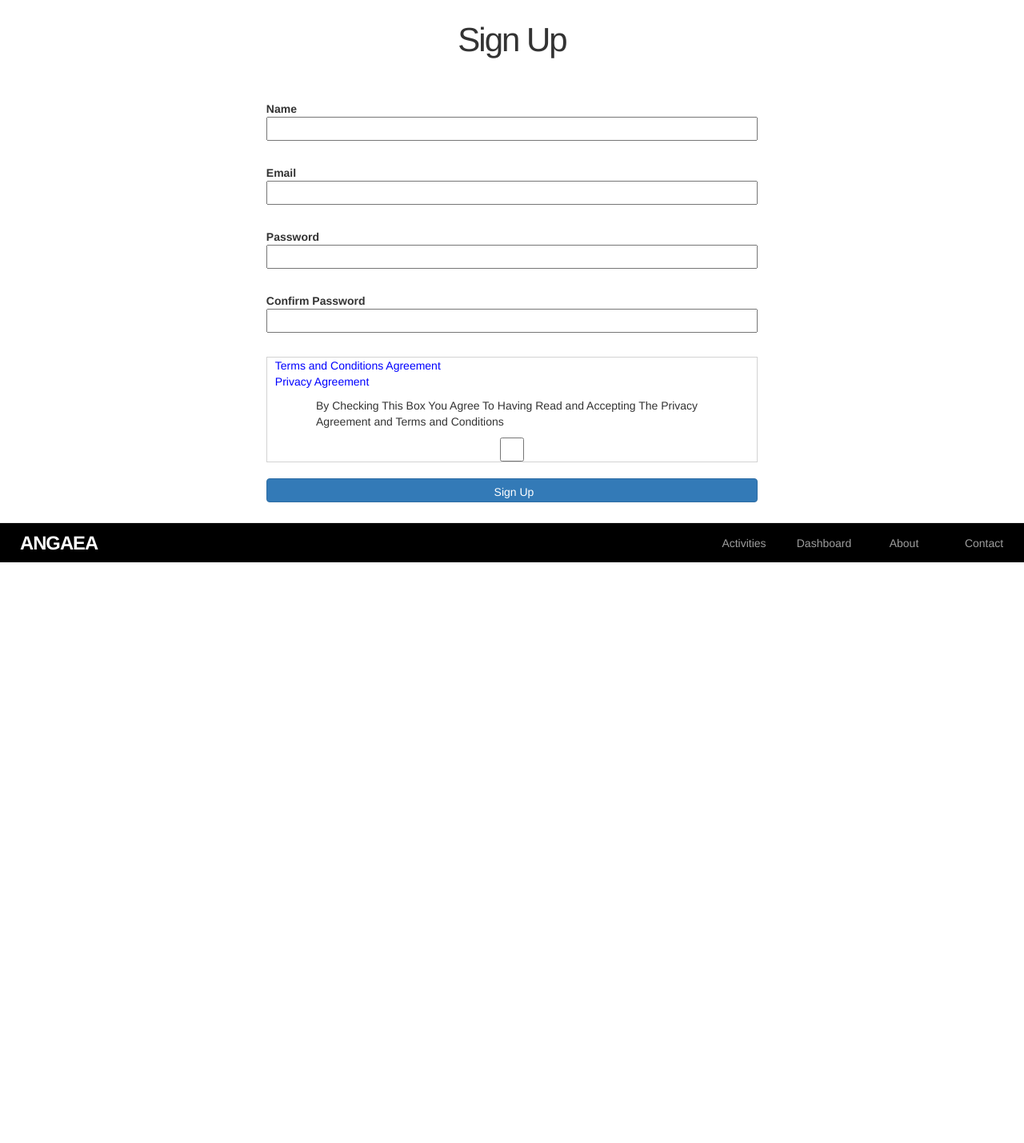
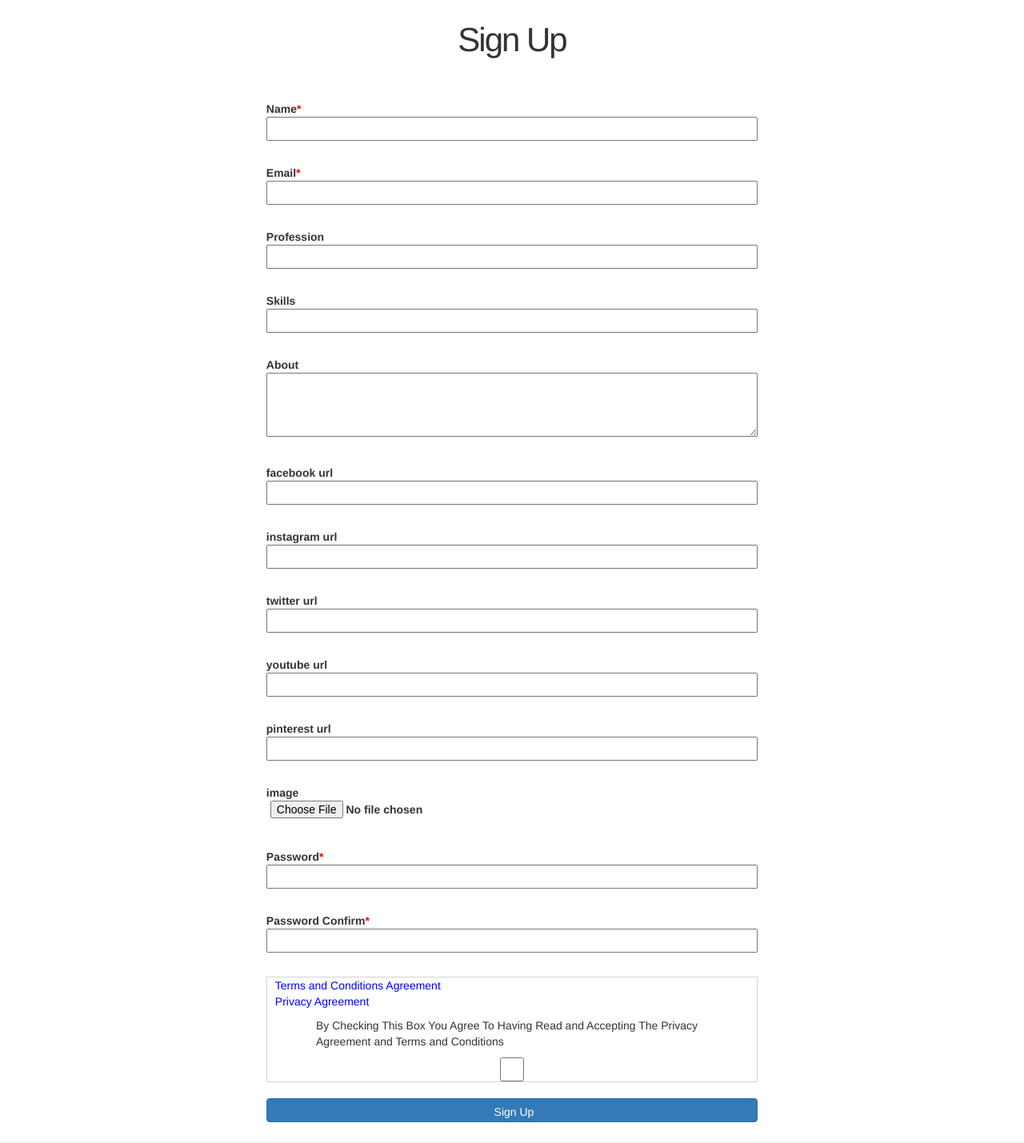
Before and after one commit to alexg622/angaea_heroku, a Rails app: page /signup in a window 1280 px wide. Shown: the part 51-1480 px from the top of the page at 80% size. Before the commit the page ends 800 px from the top, so only its background shows below. Run offline with Rails 7, Linux system fonts and the light colour scheme; style sheets or scripts are compiled from the project's sources; parts of the project's set-up code (start-up, migrations or seed data) failed here and were passed over; some libraries are stand-ins or nearby versions.

Commit message:
Make better

```diff
--- a/app/assets/stylesheets/users_show.scss
+++ b/app/assets/stylesheets/users_show.scss
@@ -12,7 +12,7 @@
 }
 
 .align-elements {
-  width: 100%;
+  width: 1200px;
   display: flex;
   justify-content: flex-end;
   align-items: center;
--- a/app/controllers/activity_tickets_controller.rb
+++ b/app/controllers/activity_tickets_controller.rb
@@ -25,7 +25,7 @@ class ActivityTicketsController < ApplicationController
       if charge.status == "succeeded"
         p "In succeeded ---------------------------"
         @activity_ticket = ActivityTicket.new(user_id: current_user.id, activity_id: @activity.id)
-        if @activity_ticket.save!
+        if @activity_ticket.save
           p "In saved _-----------------------------------------"
           return redirect_to user_path(current_user)
         else
--- a/app/controllers/users_controller.rb
+++ b/app/controllers/users_controller.rb
@@ -25,11 +25,11 @@ class UsersController < ApplicationController
 
  def create
     if user_params[:agree_to_terms] == "true"
-       @user = User.new(agree_to_terms: "true", agree_to_privacy: "true", name: user_params[:name], email: user_params[:email], password: user_params[:password], password_confirmation: user_params[:password_confirmation])
+       @user = User.new(agree_to_terms: "true", agree_to_privacy: "true", password: user_params[:password], password_confirmation: user_params[:password_confirmation], facebook: user_params[:facebook], instagram: user_params[:instagram], twitter: user_params[:twitter], pinterest: user_params[:pinterest], youtube: user_params[:youtube], about: user_params[:about], name: user_params[:name], email: user_params[:email], profession: user_params[:profession], skills: user_params[:skills])
        if @user.save
          log_in @user
          # flash[:success] = "Welcome to the Sample App!"
-         redirect_to edit_user_path(@user)  #redirect_to user_url(@user)
+         redirect_to user_path(@user)  #redirect_to user_url(@user)
        else
          # flash.now[:error] = @user.errors.full_messages.join(", ")
          redirect_to signup_path, :flash => { :error => @user.errors.full_messages.join(", ") }
--- a/app/views/layouts/_new_user_signup_form.html.erb
+++ b/app/views/layouts/_new_user_signup_form.html.erb
@@ -3,22 +3,67 @@
   <form enctype="multipart/form-data" class="create-login-form-css" action="<%= users_path %>" method="post">
     <input class="" type="hidden" name="authenticity_token" value="<%=form_authenticity_token%>"/>
     <label>
-      Name
-      <input class="" type="text" name="user[name]" value="">
+      <div style="display:flex"><div>Name</div><div style="color:red"> *</div></div>
+      <input class="" type="text" name="user[name]" value="<%=user.name%>">
     </label>
 
     <label>
-      Email
-      <input class="" type="email" name="user[email]" value="">
+      <div style="display:flex"><div>Email</div><div style="color:red"> *</div></div>
+      <input class="" type="email" name="user[email]" value="<%=user.email%>">
     </label>
 
     <label>
-      Password
+      Profession
+      <input class="" type="text" name="user[profession]" value="<%=user.profession%>">
+    </label>
+
+    <label>
+      Skills
+      <input class="" type="text" name="user[skills]" value="<%=user.skills%>">
+    </label>
+
+    <label>
+      About
+      <textarea class="" type="text" name="user[about]"></textarea>
+    </label>
+
+    <label>
+      facebook url
+      <input class="" type="text" name="user[facebook]" value="<%=user.facebook%>">
+    </label>
+
+    <label>
+      instagram url
+      <input class="" type="text" name="user[instagram]" value="<%=user.instagram%>">
+    </label>
+
+    <label>
+      twitter url
+      <input class="" type="text" name="user[twitter]" value="<%=user.twitter%>">
+    </label>
+
+    <label>
+      youtube url
+      <input class="" type="text" name="user[youtube]" value="<%=user.youtube%>">
+    </label>
+
+    <label>
+      pinterest url
+      <input class="" type="text" name="user[pinterest]" value="<%=user.pinterest%>">
+    </label>
+
+    <label>
+      image
+      <input class="" type="file" name="user[image]" value="">
+    </label>
+
+    <label>
+      <div style="display:flex"><div>Password</div><div style="color:red"> *</div></div>
       <input class="" type="password" name="user[password]" value="">
     </label>
 
     <label>
-      Confirm Password
+      <div style="display:flex"><div>Password Confirm</div><div style="color:red"> *</div></div>
       <input class="" type="password" name="user[password_confirmation]" value="">
     </label>
 
--- a/db/migrate/20181126190413_create_users.rb
+++ b/db/migrate/20181126190413_create_users.rb
@@ -14,6 +14,8 @@ class CreateUsers < ActiveRecord::Migration[5.2]
       t.string :twitter
       t.boolean :agree_to_terms
       t.boolean :agree_to_privacy
+      t.string :routing_number
+      t.string :account_number
 
 
       t.timestamps
--- a/db/seeds.rb
+++ b/db/seeds.rb
@@ -5,7 +5,7 @@
 #
 #   movies = Movie.create([{ name: 'Star Wars' }, { name: 'Lord of the Rings' }])
 #   Character.create(name: 'Luke', movie: movies.first)
-# user1 = User.create(name: "Bill", email: "Bill@mail.com", profession: "Computer Engineer", skills: "CSS, HTML, JavaScript, Python, Ruby, React/Redux", about_me: "this is test data to put on the website in place of the about me section asdlfkjsldkj jfdslk; aflskdj fjdlksa;f lsadkjf lsdkaf jlk;asdjf sdl;akj sdafl;kj sdalkfj dsf", password: "password")
+user1 = User.create(name: "Angaea", email: "contact@angaea.com", profession: "Computer Engineer", skills: "CSS, HTML, JavaScript, Python, Ruby, React/Redux", about_me: "Making connections", password: "angaea2018!")
 # user2 = User.create(name: "Jill", email: "Jill@mail.com", password: "password")
 # user3 = User.create(name: "Joe", email: "Joe@mail.com", password: "password")
 # user4 = User.create(name: "Henry", email: "Henry@mail.com", password: "password")
```
Also changed, not shown: app/controllers/activities_controller.rb (+8 -2 lines), app/views/layouts/_new_activityTwo_form.html.erb (+10 -0 lines), db/schema.rb.
